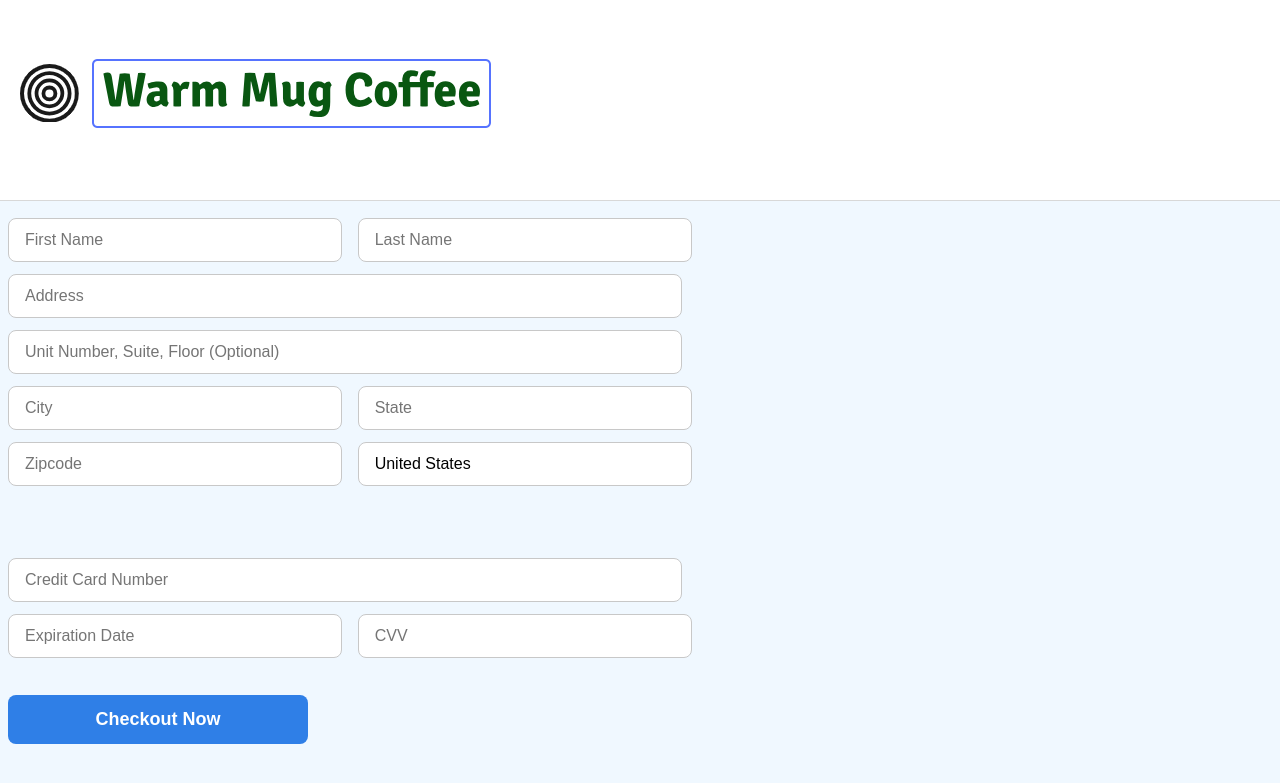
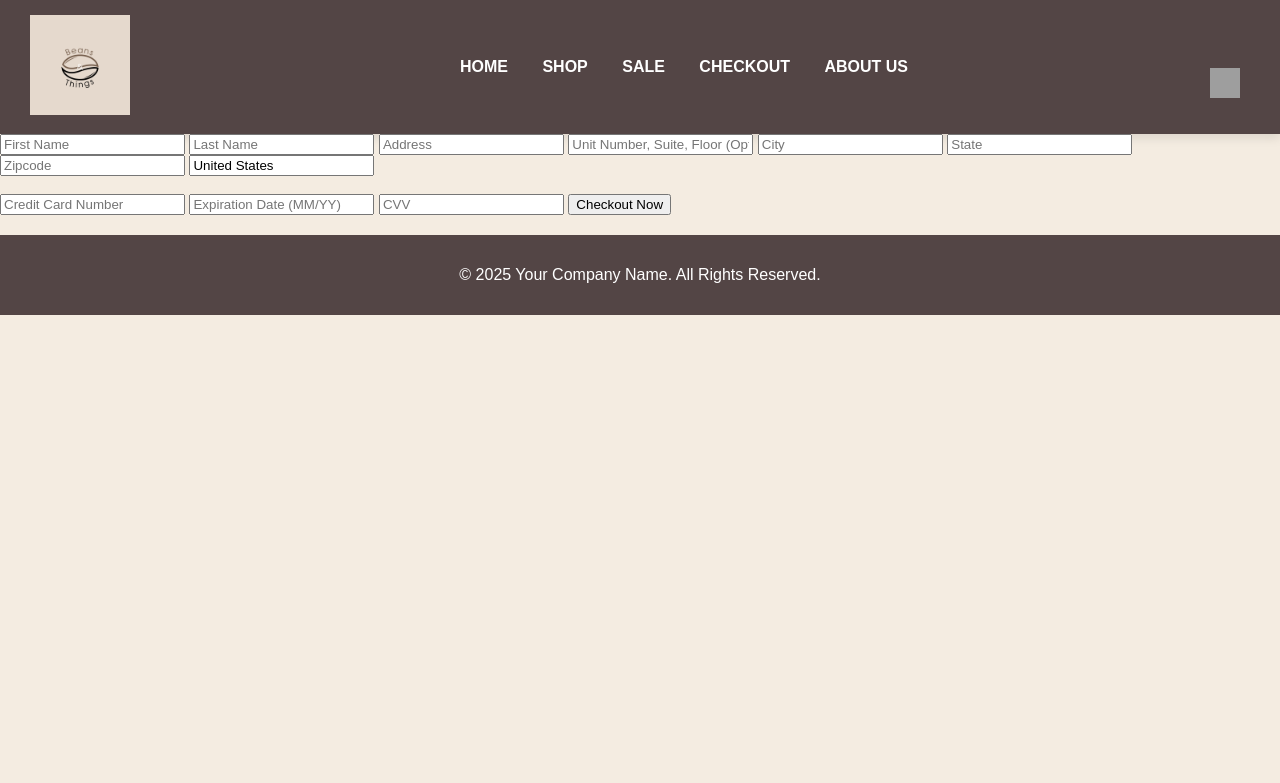
Before and after one commit to CJicey/IS-Capstone-Project, a Flask app: page /checkout in a window 1280 px wide. Shown: the top 783 px of the page. Run offline with Flask 3, Linux system fonts and the light colour scheme; some libraries are stand-ins or nearby versions; grey boxes are pictures that could not be loaded.

Commit message:
Update checkout.html ui

```diff
--- a/templates/checkout.html
+++ b/templates/checkout.html
@@ -3,44 +3,140 @@
     <head>
         <meta charset="utf-8">
         <title>Checkout</title>
-        <link rel="stylesheet" href="{{ url_for('static', filename='css/checkout.css') }}">
-        <link rel="stylesheet" href="{{ url_for('static', filename='css/checkoutheader.css') }}">
+        <link rel="stylesheet" href="/css/general.css">
+        <link rel="stylesheet" href="/css/header.css">
+        <link rel="stylesheet" href="static/css/eccomerce.css">
+        <style>
+            body {
+                font-family: Arial, sans-serif;
+                margin: 0;
+                padding: 0;
+                background-color: #F4ECE1; /* Creamy beige */
+                color: #3E2F1B; /* Rich brown */
+            }
+            .header {
+                background-color: #534545; /* Earthy green */
+                color: white;
+                display: flex;
+                justify-content: space-between;
+                align-items: center;
+                padding: 15px 30px;
+            }
+            .company-logo {
+                width: 100px; /* Small logo size */
+                height: auto;
+            }
+            .header-nav a {
+                color: white;
+                text-decoration: none;
+                margin: 0 15px;
+                font-weight: bold;
+            }
+            .hero {
+                text-align: center;
+                background: url('hero-image.jpg') no-repeat center center/cover;
+                color: rgb(186, 160, 160);
+                padding: 80px 20px;
+            }
+            .hero h1 {
+                font-size: 3em;
+            }
+            .button {
+                background-color: #A68A64; /* Muted golden yellow */
+                color: white;
+                padding: 15px 30px;
+                border: none;
+                cursor: pointer;
+                font-size: 1.2em;
+                margin-top: 20px;
+            }
+            .products {
+                display: flex;
+                justify-content: center;
+                flex-wrap: wrap;
+                padding: 20px;
+            }
+            .product {
+                background: #E6E4D9; /* Soft greenish beige */
+                padding: 20px;
+                margin: 15px;
+                border-radius: 8px;
+                box-shadow: 0 4px 8px rgba(0,0,0,0.1);
+                text-align: center;
+            }
+            .product img {
+                width: 300px; /* Set uniform width */
+                height: 300px; /* Set uniform height */
+                object-fit: cover; /* Ensure images are well-fitted */
+                border-radius: 5px;
+            }
+            .footer {
+                background-color: #534545; /* Earthy green */
+                color: white;
+                text-align: center;
+                padding: 15px;
+                margin-top: 20px;
+            }
+            .right-header {
+                position: relative;
+            }
+
+            .cart-button {
+                background: none;
+                border: none;
+                cursor: pointer;
+            }
+
+            .cart-icon {
+                height: 30px;
+                width: 30px;
+                position: absolute;
+                top: 10px;
+                right: 10px;
+        </style>
     </head>
 
     <body>
         <!-- Header -->
         <header class="header">
             <div class="left-header">
-                <img class="company-logo" src="{{ url_for('static', filename='images/companyname.png') }}">
+                <img class="company-logo" src="statioc/images/Beans.png" alt="Company Logo">
             </div>
             <div class="middle-header">
                 <nav class="header-nav">
-                    <a class="home-header" href="{{ url_for('home') }}">HOME</a>
-                    <a class="shop-header" href="{{ url_for('shop') }}">SHOP</a>
-                    <a class="sale-header" href="{{ url_for('sale') }}">SALE</a>
-                    <a class="checkout-header" href="{{ url_for('checkout') }}">CHECKOUT</a>
-                    <a class="aboutus-header" href="{{ url_for('about_us') }}">ABOUT US</a>
+                    <a class="home-header" href="index.html">HOME</a>
+                    <a class="shop-header" href="shop.html">SHOP</a>
+                    <a class="sale-header" href="sale.html">SALE</a>
+                    <a class="checkout-header" href="checkout.html">CHECKOUT</a>
+                    <a class="aboutus-header" href="about.html">ABOUT US</a>
                 </nav>
             </div>
-            <div class="right-header"></div>
+            <div class="right-header">
+                <button class="cart-button"> <img class="cart-icon" src="static/images/bag.png" alt="Cart"></button>
+            </div>
         </header>
 
         <main>
             <form id="checkout-form">
-                <input class="name" type="text" placeholder="First Name" id="fname" name="fname">
-                <input class="name" type="text" placeholder="Last Name" id="lname" name="lname">
-                <input class="address" type="text" placeholder="Address" id="address" name="address">
+                <input class="name" type="text" placeholder="First Name" id="fname" name="fname" required>
+                <input class="name" type="text" placeholder="Last Name" id="lname" name="lname" required>
+                <input class="address" type="text" placeholder="Address" id="address" name="address" required>
                 <input class="address" type="text" placeholder="Unit Number, Suite, Floor (Optional)" id="unit" name="unit">
-                <input class="misc-address" type="text" placeholder="City" id="city" name="city">
-                <input class="misc-address" type="text" placeholder="State" id="state" name="state"><br>
-                <input class="misc-address" type="text" placeholder="Zipcode" id="zipcode" name="zipcode">
-                <input class="misc-address" type="text" id="country" name="country" value="United States"><br><br><br>
-                <input class="creditcardnumber" type="text" placeholder="Credit Card Number" id="creditcard" name="creditcard">
-                <input class="cardinfo" type="text" placeholder="Expiration Date" id="expdate" name="expdate">
-                <input class="cardinfo" type="text" placeholder="CVV" id="CVV" name="CVV">
+                <input class="misc-address" type="text" placeholder="City" id="city" name="city" required>
+                <input class="misc-address" type="text" placeholder="State" id="state" name="state" required>
+                <input class="misc-address" type="text" placeholder="Zipcode" id="zipcode" name="zipcode" required>
+                <input class="misc-address" type="text" id="country" name="country" value="United States" readonly>
+                <br><br>
+                <input class="creditcardnumber" type="text" placeholder="Credit Card Number" id="creditcard" name="creditcard" required>
+                <input class="cardinfo" type="text" placeholder="Expiration Date (MM/YY)" id="expdate" name="expdate" required>
+                <input class="cardinfo" type="text" placeholder="CVV" id="CVV" name="CVV" required>
                 <button type="submit">Checkout Now</button>
             </form>
         </main>
+
+        <footer class="footer">
+            <p>&copy; 2025 Your Company Name. All Rights Reserved.</p>
+        </footer>
 
         <script src="{{ url_for('static', filename='js/checkout.js') }}"></script>
 
```
